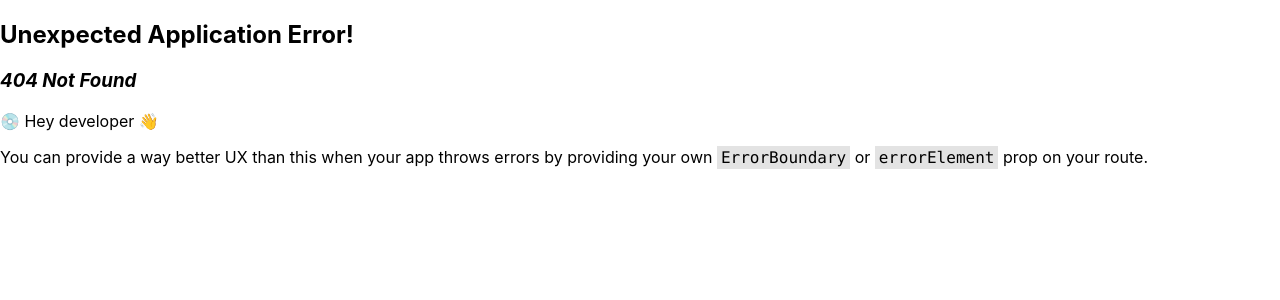
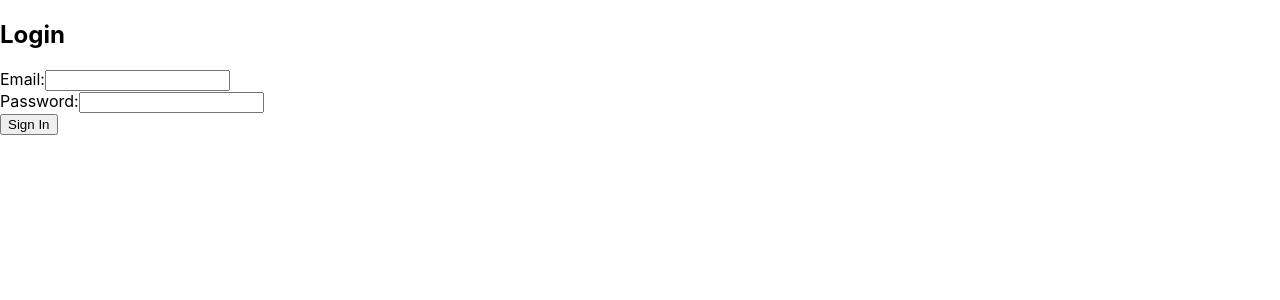
Before and after one commit to CodecoolGlobal/el-proyecte-grande-design-general-nagmil2077, a React (Create React App) app in the folder frontend/: page /login in a window 1280 px wide. Before the commit this address had no page. Shown: the top 300 px of the page. Built offline with nearby package versions, Linux system fonts and the light colour scheme.

Commit message:
Implement Login page on frontend

```diff
--- a/frontend/src/Pages/LoginPage.jsx
+++ b/frontend/src/Pages/LoginPage.jsx
@@ -1,8 +1,61 @@
-import React, { useState } from 'react';
+import React, {useState} from 'react';
 
 const Login = () => {
+    const [formData, setFormData] = useState({
+        email: '',
+        password: '',
+    });
 
+    const handleChange = (e) => {
+        setFormData({
+            ...formData,
+            [e.target.name]: e.target.value,
+        });
+    };
 
-}
+    const handleSubmit = async (e) => {
+        e.preventDefault();
+
+        try {
+            const response = await fetch('/api/login', {
+                method: 'POST',
+                headers: {
+                    'Content-Type': 'application/json',
+                },
+                body: JSON.stringify(formData),
+            });
+
+            if (response.ok) {
+                const data = await response.json();
+                localStorage.setItem('token', data.token);
+                window.location.href = '/';
+            } else {
+                console.error('Authentication failed');
+                alert('Wrong e-mail or password! Please try again!');
+            }
+        } catch (error) {
+            console.error('Error during login:', error);
+        }
+    }
+
+    return (
+        <div>
+            <h2>Login</h2>
+            <form onSubmit={handleSubmit}>
+                <label>
+                    Email:
+                    <input type="email" name="email" value={formData.email} onChange={handleChange} required />
+                </label>
+                <br />
+                <label>
+                    Password:
+                    <input type="password" name="password" value={formData.password} onChange={handleChange} required />
+                </label>
+                <br />
+                <button type="submit">Sign In</button>
+            </form>
+        </div>
+    );
+};
 
 export default Login;
--- a/frontend/src/index.js
+++ b/frontend/src/index.js
@@ -5,6 +5,7 @@ import {createBrowserRouter, RouterProvider} from 'react-router-dom';
 import reportWebVitals from './reportWebVitals';
 import MainPage from "./Pages/MainPage";
 import RegisterPage from "./Pages/RegisterPage";
+import LoginPage from "./Pages/LoginPage";
 
 const router = createBrowserRouter ([
     {
@@ -17,6 +18,10 @@ const router = createBrowserRouter ([
             {
                 path: "/register",
                 element: <RegisterPage />,
+            },
+            {
+                path: "/login",
+                element: <LoginPage />,
             },
         ]
     }
```
